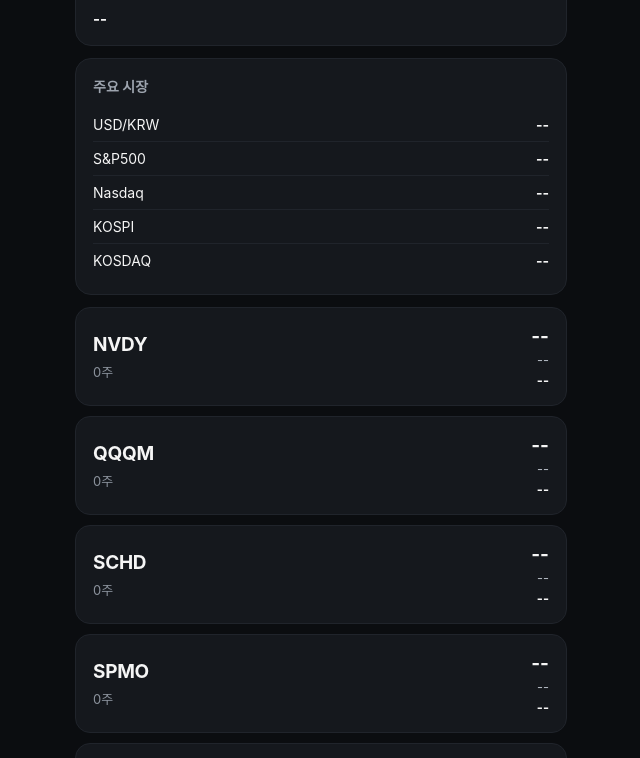
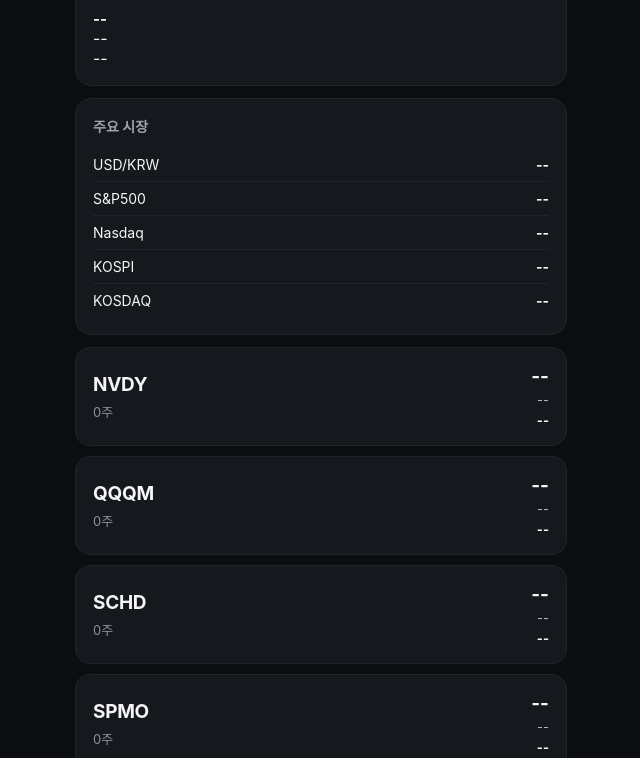
Before and after one commit to jinwoo061005/my-stock, a website: page index.html in a window 1280 px wide. Shown: the part 185-943 px from the top of the page, without its empty margins (319-959 px from the left). Drawn offline with Linux system fonts and the light colour scheme; no server answers.

Commit message:
index.html 업데이트

```diff
--- a/index.html
+++ b/index.html
@@ -51,6 +51,13 @@
       <div id="total-profit">
         --
       </div>
+
+     <div id="daily-profit-usd">
+     --
+     </div>
+     <div id="daily-profit-krw">
+     --
+     </div>
 
     </div>
 
```
